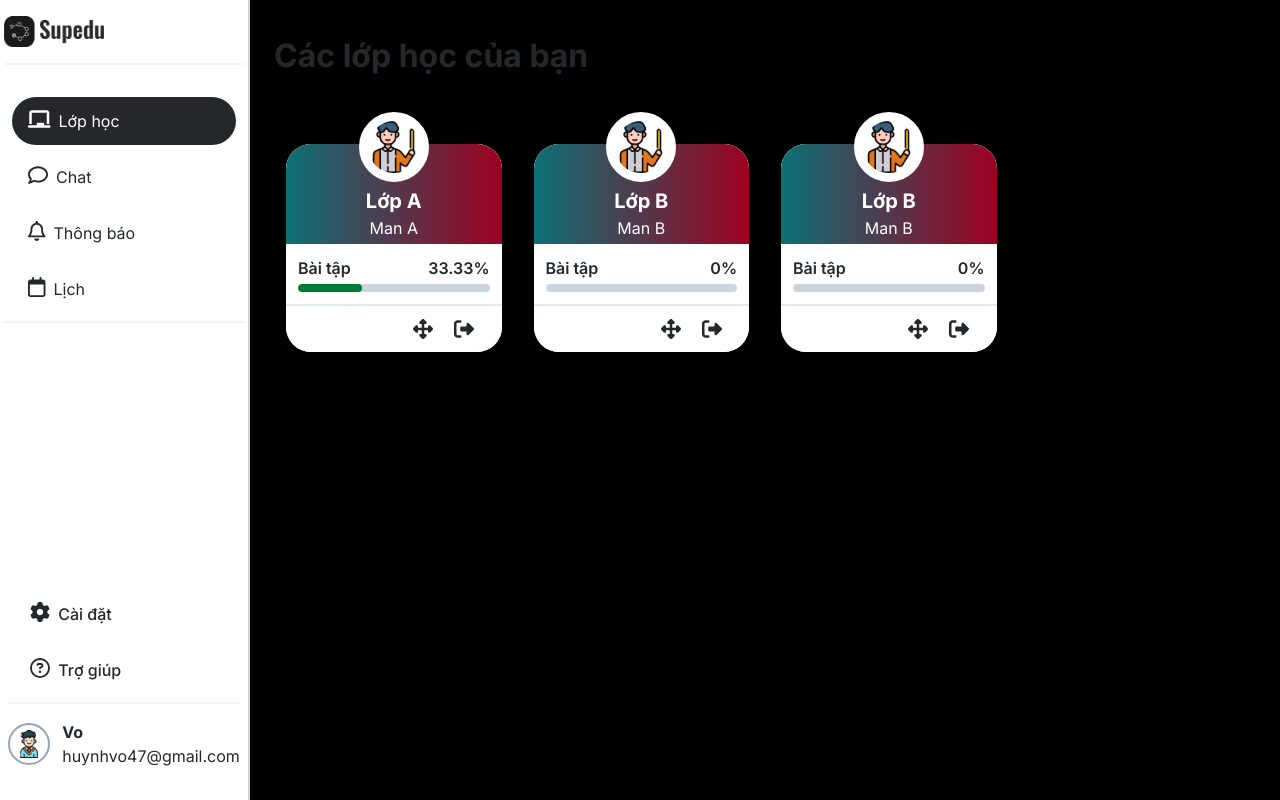
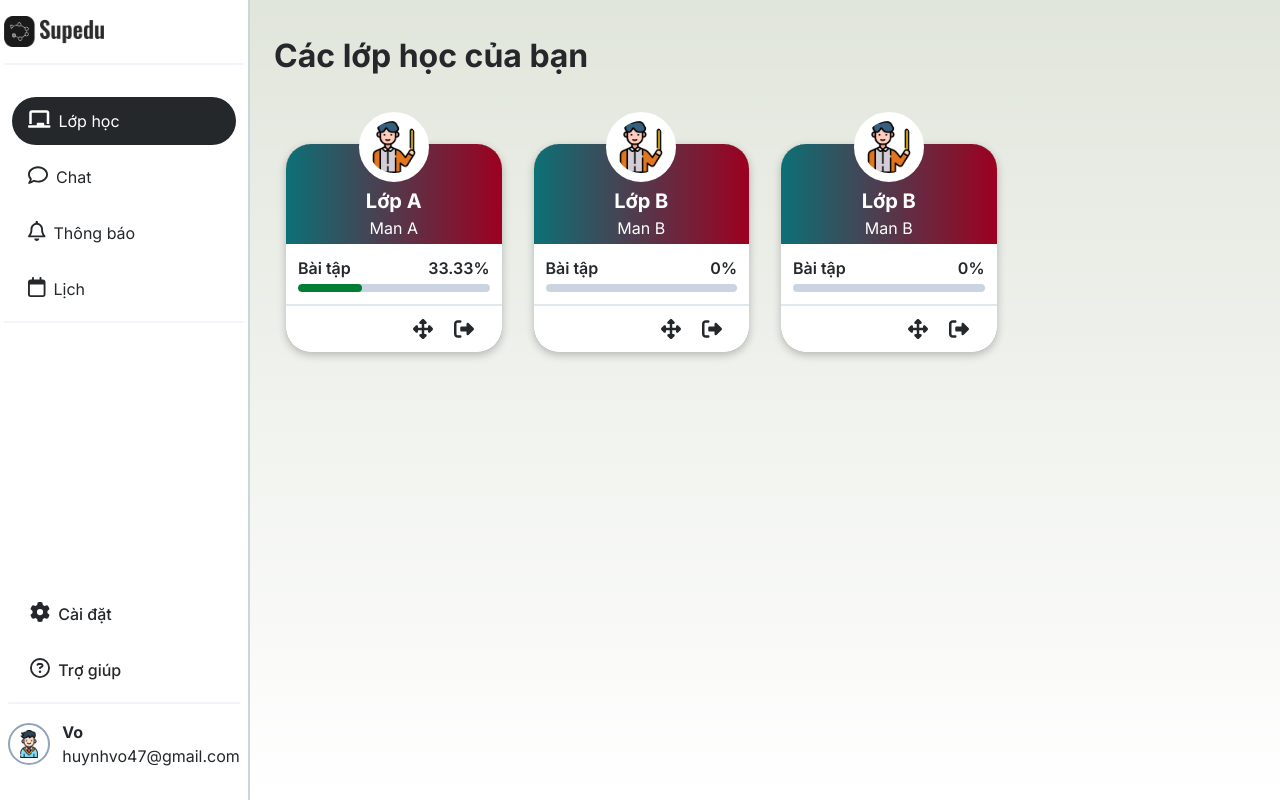
Before and after one commit to danghVo/SupEdu, a Next.js app: page /MyClass/class in a window 1280 px wide. Built offline with nearby package versions, Linux system fonts and the light colour scheme.

Commit message:
change MyClassLayout background

```diff
--- a/src/app/(MainLayout)/MyClass/layout.tsx
+++ b/src/app/(MainLayout)/MyClass/layout.tsx
@@ -6,7 +6,7 @@ export default function MyClassLayout({ children }: { children: React.ReactNode
     return (
         <div className="min-h-screen flex">
             <SideBar />
-            <div className="grow bg-black">
+            <div className="grow bg-main">
                 {/* <Header /> */}
                 <div>{children}</div>
             </div>
```
